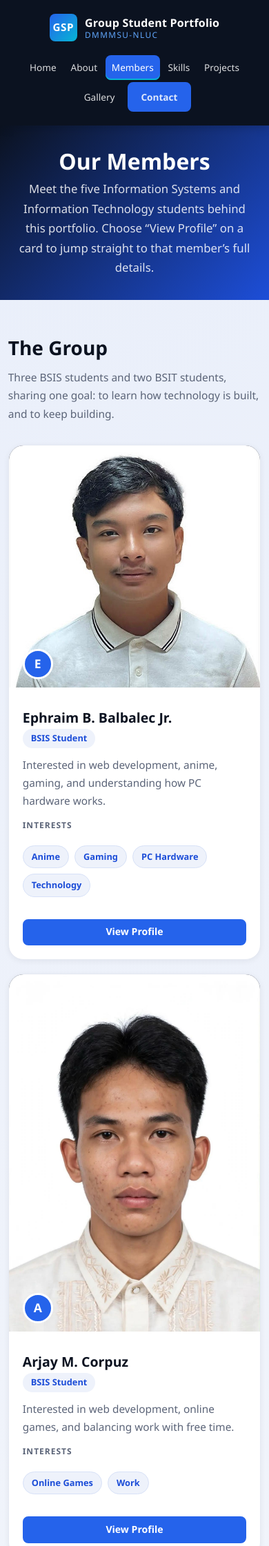
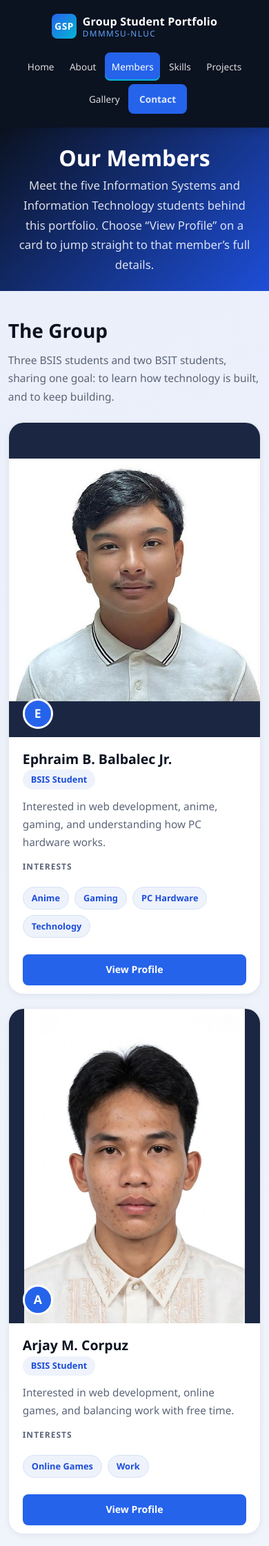
Before and after one commit to hikari1223/group-student-portfolio, a Django app: page /members/ in a window 390 px wide. Shown: the top 2242 px of the page at 69% size. Run offline with Django 5.2, Linux system fonts and the light colour scheme.

Commit message:
Improve responsive portfolio design

```diff
--- a/static/portfolio/css/style.css
+++ b/static/portfolio/css/style.css
@@ -92,6 +92,8 @@ html {
     scroll-behavior: smooth;
     /* keeps anchored profile sections clear of the sticky navbar */
     scroll-padding-top: calc(var(--nav-height) + 16px);
+    /* stops mobile Safari from enlarging text when the window is rotated */
+    -webkit-text-size-adjust: 100%;
 }
 
 body {
@@ -105,6 +107,8 @@ body {
     min-height: 100vh;
     display: flex;
     flex-direction: column;
+    /* long words break instead of pushing a narrow screen sideways */
+    overflow-wrap: break-word;
 }
 
 img {
@@ -196,6 +200,22 @@ textarea:focus-visible {
     max-width: var(--container-width);
     margin-left: auto;
     margin-right: auto;
+}
+
+/*
+   min-width: 0 lets a long word or a wide child shrink inside a grid or
+   flex column instead of forcing the whole page to scroll sideways.
+*/
+.split > *,
+.feature-card,
+.skill-card,
+.member-card,
+.project-card,
+.gallery-item,
+.fact-card,
+.contact-info,
+.contact-form {
+    min-width: 0;
 }
 
 .content-section {
@@ -386,6 +406,7 @@ textarea:focus-visible {
     font-size: 0.98rem;
     font-weight: 600;
     line-height: 1.2;
+    text-align: center;
     border: 2px solid var(--color-primary);
     border-radius: var(--radius-sm);
     cursor: pointer;
@@ -447,6 +468,7 @@ textarea:focus-visible {
 
 .button-block {
     display: block;
+    width: 100%;
     text-align: center;
 }
 
@@ -803,21 +825,22 @@ textarea:focus-visible {
     border-color: var(--color-primary-light);
 }
 
-/* consistent, undistorted profile photos */
+/*
+   Every profile photo sits in the same 4:5 frame. The frame keeps all
+   five cards the same height on every screen size, and object-fit:contain
+   shows the WHOLE photo, so a face is never cropped. The dark background
+   fills the empty space like a photo mat.
+*/
 .member-photo {
     position: relative;
+    aspect-ratio: 4 / 5;
     background: var(--color-navy-700);
     overflow: hidden;
 }
 
-/*
-   height:auto shows the WHOLE photo at any screen size, so nothing is
-   cropped. object-fit:contain is a safety net in case max-height kicks in.
-*/
 .member-photo img {
     width: 100%;
-    height: auto;
-    max-height: 480px;
+    height: 100%;
     object-fit: contain;
 }
 
@@ -1126,9 +1149,11 @@ textarea:focus-visible {
    13. GALLERY
    ========================================================= */
 
+/* Three columns on a wide screen, so the photos stay a comfortable
+   size instead of becoming huge and letterboxed. */
 .gallery-grid {
     display: grid;
-    grid-template-columns: repeat(2, 1fr);
+    grid-template-columns: repeat(3, 1fr);
     gap: var(--space-lg);
 }
 
@@ -1149,17 +1174,20 @@ textarea:focus-visible {
     border-color: var(--color-primary-light);
 }
 
+/*
+   Same idea as the member photos: a fixed 3:4 frame keeps every card the
+   same height, and object-fit:contain shows the whole hobby photo.
+*/
 .gallery-photo {
     position: relative;
+    aspect-ratio: 3 / 4;
     overflow: hidden;
     background: var(--color-navy-700);
 }
 
-/* large photos, always shown in full - height:auto avoids cropping */
 .gallery-photo img {
     width: 100%;
-    height: auto;
-    max-height: 620px;
+    height: 100%;
     object-fit: contain;
 }
 
@@ -1499,7 +1527,17 @@ textarea:focus-visible {
 
 /* =========================================================
    17. RESPONSIVE
-   Tested around 1200px, 900px and 600px.
+   ---------------------------------------------------------
+   The rules are written from the widest screen downwards, so a
+   phone only needs the last block.
+
+   1200px - small laptops: wider container, tighter gaps
+   900px  - tablets: navbar stacks, every card grid drops to 2 columns
+   600px  - phones: 1 column, full-width buttons, tighter spacing,
+            larger form text
+
+   The photo frames use aspect-ratio, so the member and gallery
+   pictures resize on their own and never need a size per screen.
    ========================================================= */
 
 /* ---- Large desktop / laptop ---- */
@@ -1512,7 +1550,12 @@ textarea:focus-visible {
     }
 
     .member-grid,
-    .project-grid {
+    .project-grid,
+    .gallery-grid {
+        gap: var(--space-md);
+    }
+
+    .split {
         gap: var(--space-md);
     }
 }
@@ -1521,12 +1564,23 @@ textarea:focus-visible {
 /* ---- Tablet ---- */
 @media (max-width: 900px) {
 
+    /* smaller vertical rhythm so pages do not feel endless */
     :root {
         --space-2xl: 3.25rem;
-    }
-
+        --space-xl: 2.5rem;
+    }
+
+    /*
+       The navbar is no longer sticky on small screens, so it can no
+       longer cover the top of a page. Because of that, anchored
+       sections no longer need the extra sticky-navbar offset.
+    */
     .navbar {
         position: static;
+    }
+
+    html {
+        scroll-padding-top: var(--space-md);
     }
 
     .nav-container {
@@ -1536,9 +1590,11 @@ textarea:focus-visible {
         gap: var(--space-sm);
     }
 
+    /* the links wrap into rows: a bigger gap between rows than
+       between links keeps the wrapped navbar tidy */
     .nav-links {
         justify-content: center;
-        gap: 0.25rem;
+        gap: 0.5rem 0.25rem;
     }
 
     .nav-links a {
@@ -1546,6 +1602,10 @@ textarea:focus-visible {
         font-size: 0.9rem;
     }
 
+    .nav-links a.nav-cta {
+        margin-left: 0;
+    }
+
     .hero {
         padding: var(--space-xl) 0;
     }
@@ -1554,22 +1614,25 @@ textarea:focus-visible {
         max-width: 100%;
     }
 
+    /* the small number cards stay in two columns */
     .fact-grid {
         grid-template-columns: repeat(2, 1fr);
     }
 
+    /* every card grid becomes two columns */
     .feature-grid,
     .skills-grid,
     .member-grid,
-    .project-grid {
-        grid-template-columns: repeat(2, 1fr);
-    }
-
+    .project-grid,
     .gallery-grid {
         grid-template-columns: repeat(2, 1fr);
+    }
+
+    .gallery-grid {
         gap: var(--space-md);
     }
 
+    /* one column: the story, then the panels, then the form */
     .split,
     .contact-grid {
         grid-template-columns: 1fr;
@@ -1587,6 +1650,13 @@ textarea:focus-visible {
 
 /* ---- Mobile ---- */
 @media (max-width: 600px) {
+
+    /* tighter spacing on a small screen */
+    :root {
+        --space-2xl: 2.5rem;
+        --space-xl: 2rem;
+        --space-lg: 1.5rem;
+    }
 
     body {
         font-size: 15.5px;
@@ -1598,13 +1668,28 @@ textarea:focus-visible {
         width: 94%;
     }
 
+    /* the navbar wraps into two centred rows and stays readable */
     .nav-links {
-        gap: 0.2rem;
+        gap: 0.35rem 0.2rem;
     }
 
     .nav-links a {
         font-size: 0.85rem;
-        padding: 0.4rem 0.55rem;
+        padding: 0.55rem 0.6rem;
+    }
+
+    .nav-links a.nav-cta {
+        padding: 0.5rem 0.85rem;
+    }
+
+    .logo {
+        gap: 0.55rem;
+    }
+
+    .logo-mark {
+        width: 36px;
+        height: 36px;
+        font-size: 0.85rem;
     }
 
     .logo-title {
@@ -1615,6 +1700,13 @@ textarea:focus-visible {
         font-size: 2.1rem;
     }
 
+    /* the badge is long, so let it wrap neatly on a narrow screen */
+    .hero-badge {
+        font-size: 0.7rem;
+        letter-spacing: 1px;
+        text-align: center;
+    }
+
     .hero-text {
         font-size: 1rem;
     }
@@ -1623,12 +1715,10 @@ textarea:focus-visible {
         width: 100%;
     }
 
-    .hero-buttons .button {
-        flex: 1 1 100%;
-        text-align: center;
-    }
-
+    /* two even rows instead of an uneven wrap */
     .hero-facts {
+        display: grid;
+        grid-template-columns: repeat(2, 1fr);
         gap: var(--space-md);
     }
 
@@ -1636,7 +1726,7 @@ textarea:focus-visible {
         padding: var(--space-lg) var(--space-md);
     }
 
-    .fact-grid,
+    /* one column for every card grid */
     .feature-grid,
     .skills-grid,
     .member-grid,
@@ -1646,13 +1736,29 @@ textarea:focus-visible {
         grid-template-columns: 1fr;
     }
 
-    /* on phones the whole photo is still shown, just capped a little higher */
-    .member-photo img {
-        max-height: 560px;
-    }
-
-    .gallery-photo img {
-        max-height: 520px;
+    /* the number cards stay 2 x 2, so they do not need a long scroll */
+    .fact-grid {
+        gap: var(--space-sm);
+    }
+
+    .fact-value {
+        font-size: 1.6rem;
+    }
+
+    .fact-card {
+        padding: var(--space-sm);
+    }
+
+    /* smaller padding so the cards do not waste phone screen space */
+    .feature-card,
+    .skill-card {
+        padding: var(--space-md);
+    }
+
+    .member-content,
+    .gallery-content,
+    .project-body {
+        padding: var(--space-md) var(--space-md) var(--space-sm);
     }
 
     .contact-info,
@@ -1662,13 +1768,59 @@ textarea:focus-visible {
         padding: var(--space-md);
     }
 
-    .contact-form .button {
+    .profile-details {
+        margin-top: var(--space-lg);
+        padding-top: var(--space-md);
+    }
+
+    /* every button uses the full width: easier to tap, never overflows */
+    .button {
         width: 100%;
+        padding: 0.85rem 1.4rem;
+    }
+
+    /* the small card button keeps its size but gets a taller tap area */
+    .button-sm {
+        padding: 0.75rem 1.1rem;
+    }
+
+    .hero-buttons .button {
+        flex: 1 1 100%;
+    }
+
+    /*
+       16px form text stops mobile browsers from zooming in the page
+       as soon as a field is focused.
+    */
+    .contact-form input,
+    .contact-form textarea {
+        font-size: 1rem;
+        padding: 0.85rem 0.95rem;
+    }
+
+    /* long values wrap under their label instead of squeezing */
+    .meta-row {
+        flex-wrap: wrap;
+        gap: 0.25rem;
+    }
+
+    .meta-row dd {
+        text-align: left;
     }
 
     .footer-grid {
         grid-template-columns: 1fr;
         gap: var(--space-md);
+    }
+
+    /* a slightly bigger tap area for the footer links */
+    .footer-links a {
+        display: inline-block;
+        padding: 0.2rem 0;
+    }
+
+    .footer-about p {
+        max-width: none;
     }
 
     .footer-bottom {
```
